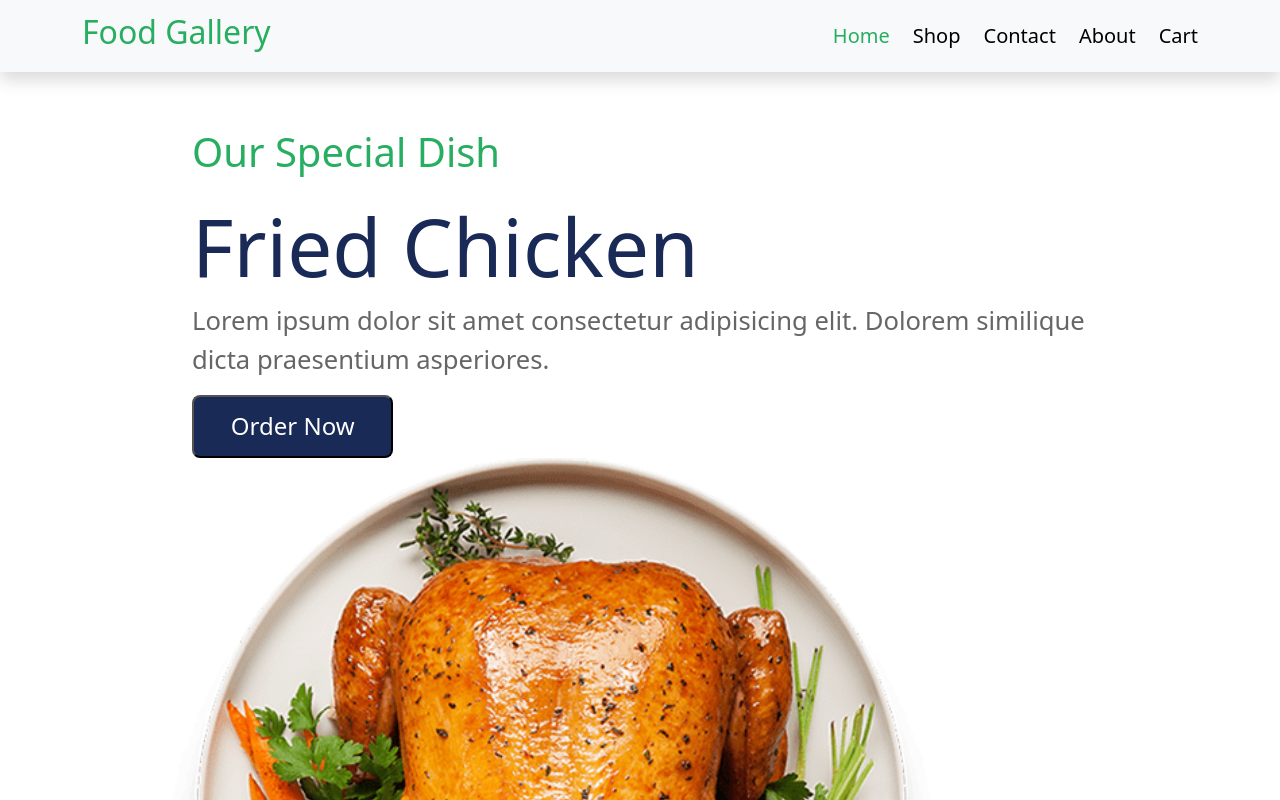
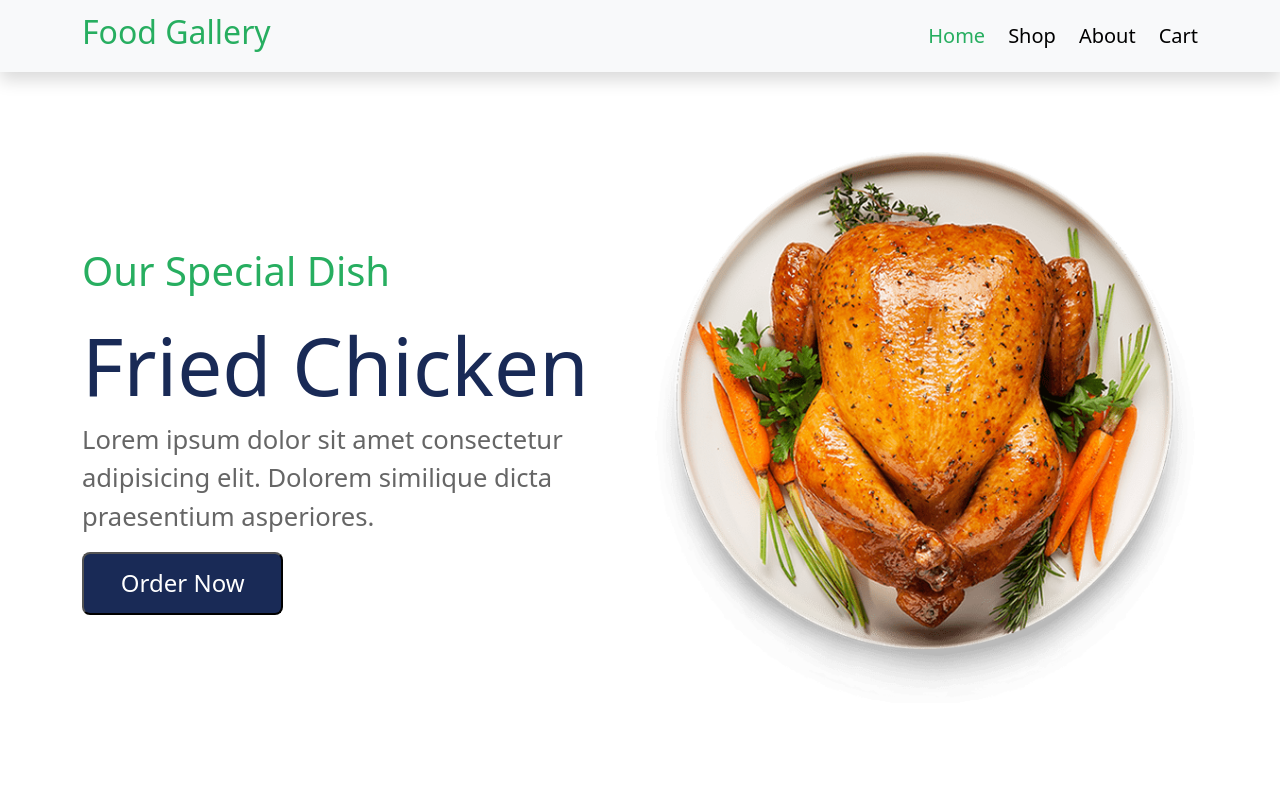
Before and after one commit to ImRanKhan81m/MealDb-Project-React-Route, a React (Create React App) app: page / in a window 1280 px wide. Shown: the top 800 px of the page. Built offline with nearby package versions, Linux system fonts and the light colour scheme.

Commit message:
navbar fixed

```diff
--- a/src/App.js
+++ b/src/App.js
@@ -3,7 +3,6 @@ import { Route, Routes } from 'react-router-dom';
 import './App.css';
 import About from './Components/About/About';
 import Cart from './Components/Cart/Cart';
-import Contact from './Components/Contact/Contact';
 import Header from './Components/Header/Header';
 import Home from './Components/Home/Home';
 import Shop from './Components/Shop/Shop';
@@ -15,8 +14,7 @@ function App() {
       <Header />
       <Routes>
         <Route path='/' element={<Home />} />
-        <Route path='/shop' element={<Shop />} />
-        <Route path='/contact' element={<Contact />} />
+        <Route path='/shop' element={<Shop />}/>
         <Route path='/about' element={<About />} />
         <Route path='/cart' element={<Cart />} />
       </Routes>
--- a/src/Components/Header/Header.js
+++ b/src/Components/Header/Header.js
@@ -7,7 +7,7 @@ import './Header.css'
 const Header = () => {
     return (
         <div>
-            <Navbar className='navBar shadow' bg="light" expand="lg">
+            <Navbar sticky='top' className='navBar shadow' bg="light" expand="lg">
                 <Container>
                     <Navbar.Brand><Link className='header' to={'/'}><h2>Food Gallery</h2></Link></Navbar.Brand>
                     <Navbar.Toggle aria-controls="basic-navbar-nav" />
@@ -15,7 +15,6 @@ const Header = () => {
                         <Nav className="ms-auto items">
                             <CustomLink className='item' to={'/'}>Home</CustomLink>
                             <CustomLink className='item' to={'/shop'}>Shop</CustomLink>
-                            <CustomLink className='item' to={'/contact'}>Contact</CustomLink>
                             <CustomLink className='item' to={'/about'}>About</CustomLink>
                             <CustomLink className='item' to={'/cart'}>Cart</CustomLink>
                         </Nav>
--- a/src/Components/Home/Home.css
+++ b/src/Components/Home/Home.css
@@ -1,8 +1,6 @@
 section{
-    padding: 50px 150px 0 150px;
-}
-.home-details{
-    margin-left: 30px;
+    /* padding: 80px 150px 0 150px; */
+    padding-top: 80px;
 }
 .home-details span{
     font-size: 2.5rem;
@@ -26,5 +24,10 @@ section{
 }
 .img-container{
     display: flex;
-
+    justify-content: center;
+    align-items: center;
 }
+.img-container img{
+    width: 100%;
+    margin: auto;
+}
--- a/src/Components/Home/Home.js
+++ b/src/Components/Home/Home.js
@@ -2,25 +2,26 @@ import React from 'react';
 import { Col, Container, Row } from 'react-bootstrap';
 import './Home.css'
 import image from '../image/home-img-2.png'
+import { useNavigate } from 'react-router-dom';
 
 const Home = () => {
+    const navigate = useNavigate();
     return (
         <div>
-
             <section>
-                <Container fluid>
+                <Container>
                     <Row>
                         <Col className='d-flex align-items-center'>
                             <div className='home-details'>
                                 <p><span>Our Special Dish</span></p>
                                 <h1>Fried Chicken</h1>
                                 <p>Lorem ipsum dolor sit amet consectetur adipisicing elit. Dolorem similique dicta praesentium asperiores.</p>
-                                <button >Order Now</button>
+                                <button onClick={()=>navigate('/shop')}>Order Now</button>
                             </div>
                         </Col>
                         <Col className='img-container'>
                             <div>
-                                <img className='d-flex align-items-center' src={image} alt="" width={780} />
+                                <img className='d-flex align-items-center' src={image} alt=""/>
                             </div>
                         </Col>
                     </Row>
```
